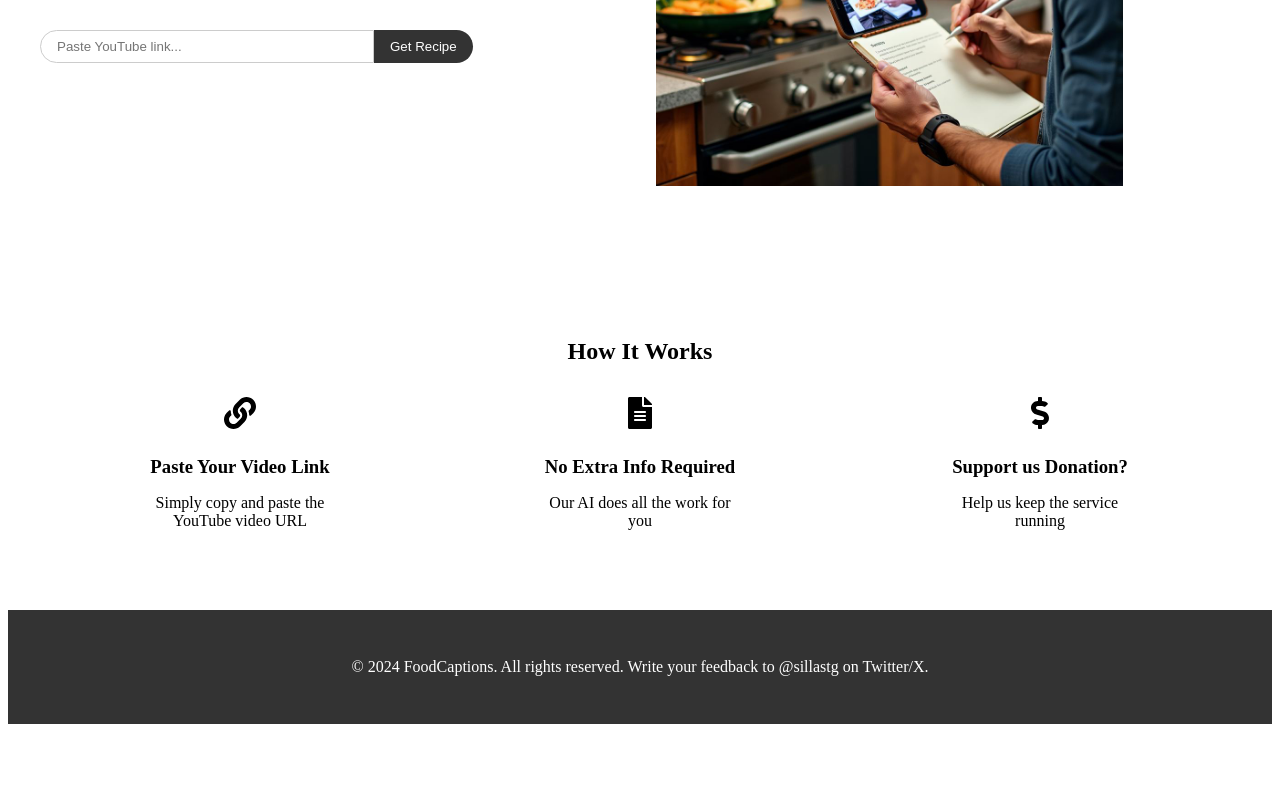
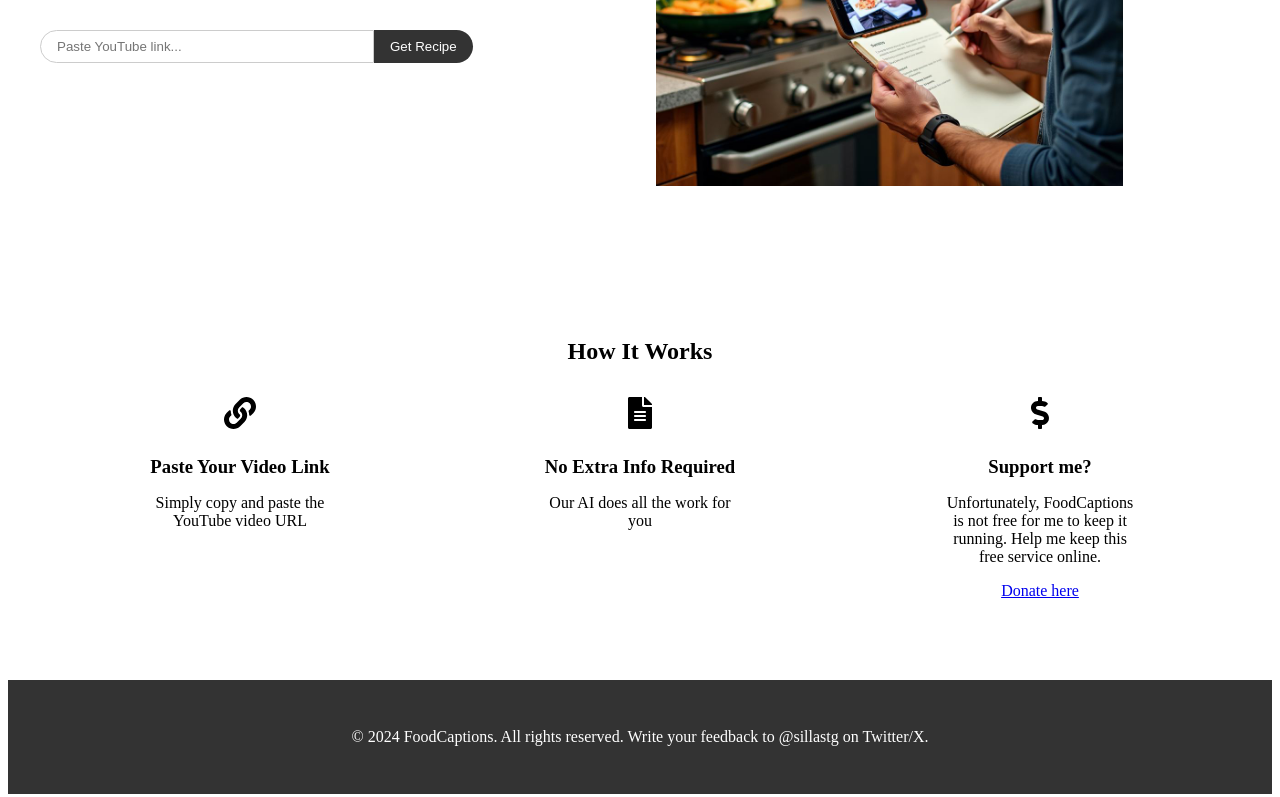
Before and after one commit to sillasgonzaga/foodcaptions-saas, a React (Create React App) app in the folder frontend/: page / in a window 1280 px wide. Shown: the part 419-1216 px from the top of the page. Before the commit the page ends 1151 px from the top, so only its background shows below. Built offline with nearby package versions, Linux system fonts and the light colour scheme; no server answers.

Commit message:
better donate message

```diff
--- a/frontend/src/components/HowItWorks.js
+++ b/frontend/src/components/HowItWorks.js
@@ -48,8 +48,16 @@ function HowItWorks() {
         </Step>
         <Step>
           <StepIcon><FaDollarSign /></StepIcon>
-          <StepTitle>Support us Donation?</StepTitle>
-          <p>Help us keep the service running</p>
+          <StepTitle>Support me?</StepTitle>
+          <p>
+            Unfortunately, FoodCaptions is not free for me to keep it running.
+            Help me keep this free service online.
+            </p>
+            <p>
+            <a href="https://buy.stripe.com/7sI2aG5S575maoodQQ" target="_blank" rel="noopener noreferrer">
+               Donate here
+            </a>
+          </p>
         </Step>
       </StepsContainer>
     </HowItWorksWrapper>
```
